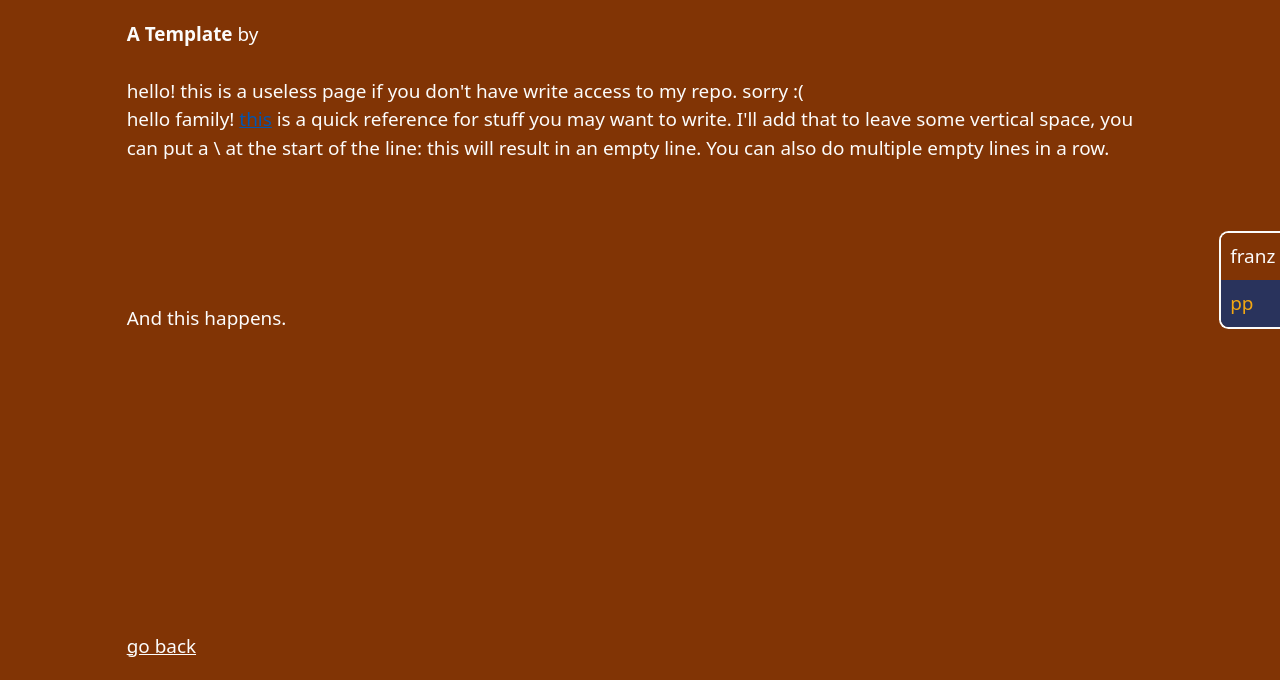
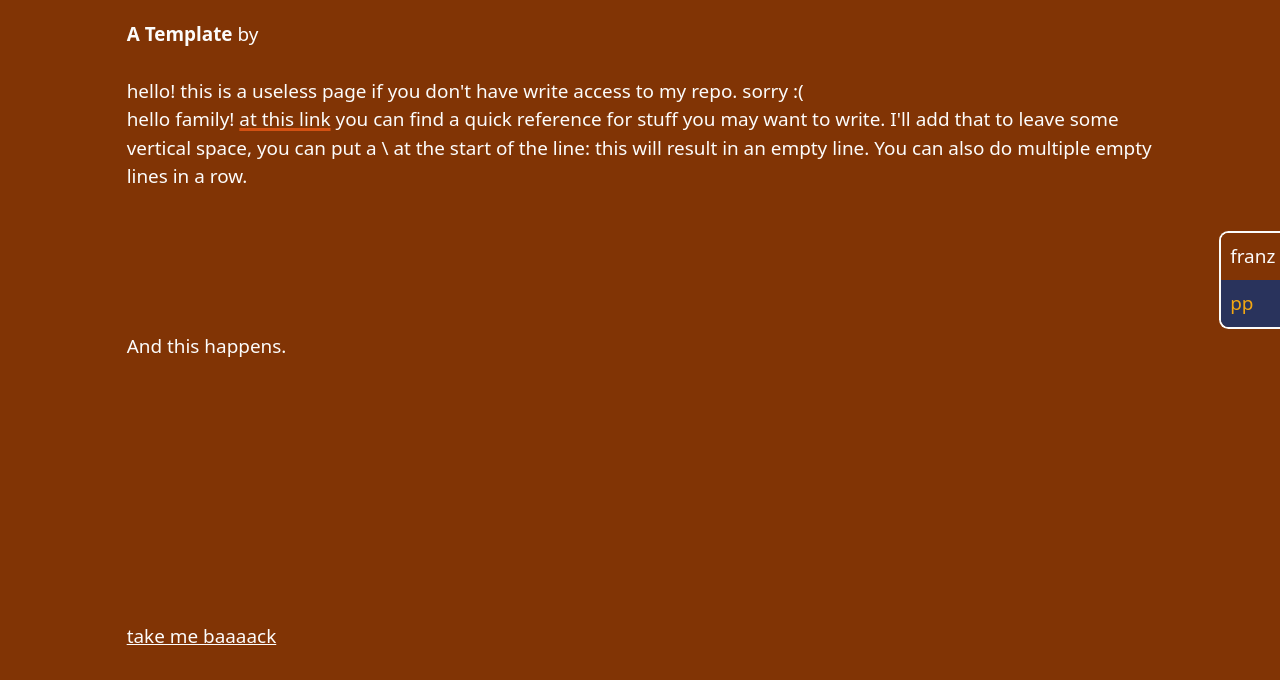
Before and after one commit to pollomarzo/web-marzolo, an Astro site: page /post/post2 in a window 1280 px wide. Shown: the part 120-800 px from the top of the page. Built offline with nearby package versions, Linux system fonts and the light colour scheme; Astro itself is replaced by a stand-in of ours.

Commit message:
added head description, padding on footer

```diff
--- a/src/layouts/Layout.astro
+++ b/src/layouts/Layout.astro
@@ -16,6 +16,7 @@ const { page } = Astro.props as Props;
     <meta name="viewport" content="width=device-width" />
     <link rel="icon" type="image/x-icon" href="/favicon.ico" />
     <meta name="generator" content={Astro.generator} />
+    <meta name="description" content="A family website. Screw your indexing!" />
     <title>Marzolo Web</title>
   </head>
 
--- a/src/layouts/MDLayout.astro
+++ b/src/layouts/MDLayout.astro
@@ -15,19 +15,21 @@ const { frontmatter } = Astro.props;
 
       {frontmatter.date && <p class="mt-6">Written on: {frontmatter.date}</p>}
     </div>
-    <footer class="pt-8">
-      <a href="/posts" class="underline">go back</a>
+    <footer class="pt-8 pb-2">
+      <a href="/posts" class="underline">take me baaaack</a>
     </footer>
   </div>
 </Layout>
 
 <style is:global>
   .post a {
-    color: #0056b3;
+    /* color: var(--color-accent); */
     text-decoration: underline;
+    text-decoration-color: var(--color-accent);
+    text-decoration-thickness: 3px;
   }
 
   .post a:hover {
-    color: blue;
+    /* color: blue; */
   }
 </style>
--- a/src/pages/post/post2.mdx
+++ b/src/pages/post/post2.mdx
@@ -5,7 +5,7 @@ layout: "../../layouts/MDLayout.astro"
 
 hello! this is a useless page if you don't have write access to my repo. sorry :(
 
-hello family! [this](https://www.markdownguide.org/cheat-sheet/) is a quick reference for stuff you may want to write. I'll add that to leave some vertical space, you can put a \ at the start of the line: this will result in an empty line. You can also do multiple empty lines in a row.
+hello family! [at this link](https://www.markdownguide.org/cheat-sheet/) you can find a quick reference for stuff you may want to write. I'll add that to leave some vertical space, you can put a \ at the start of the line: this will result in an empty line. You can also do multiple empty lines in a row.
 \
 \
 \
```
